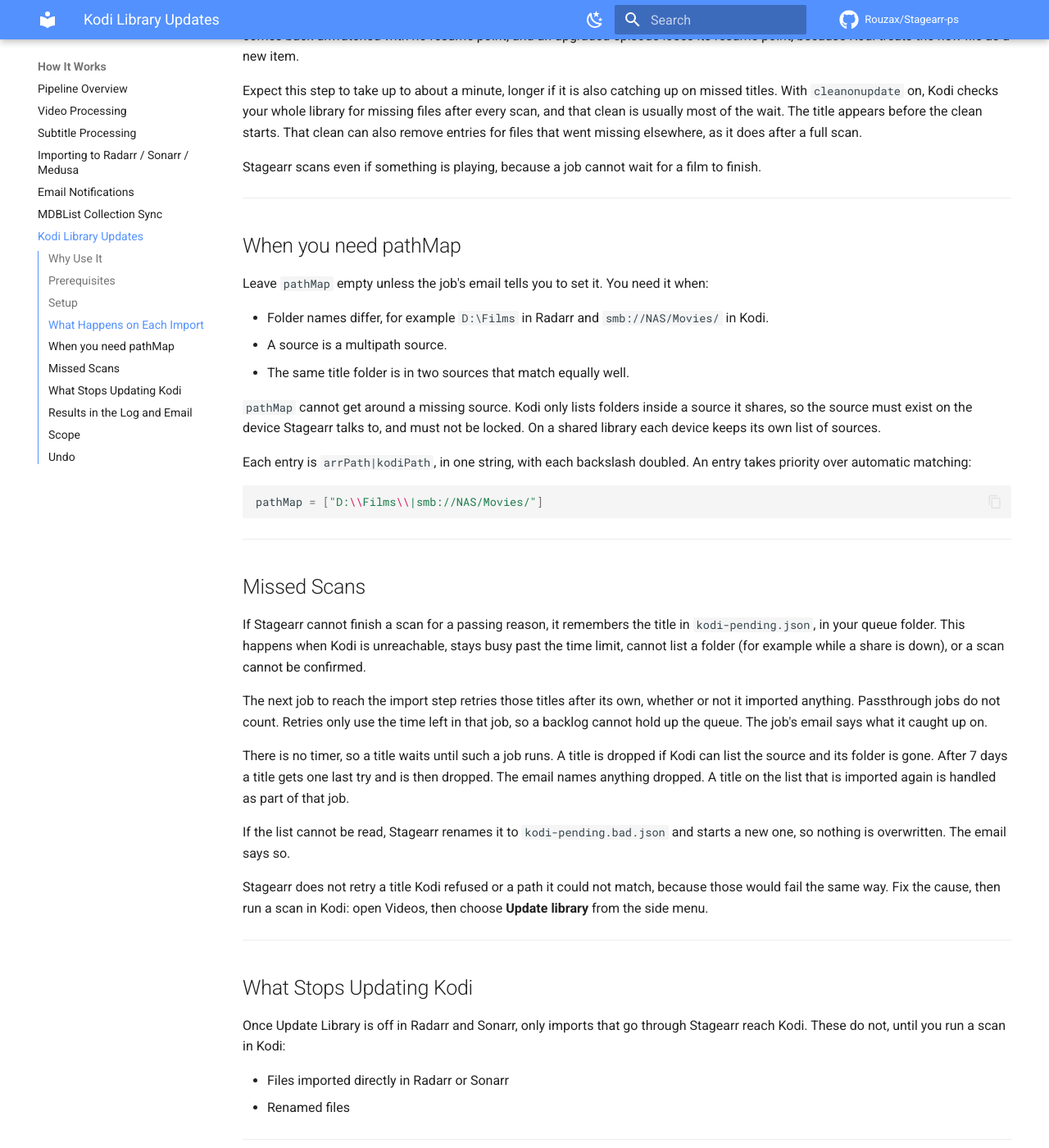
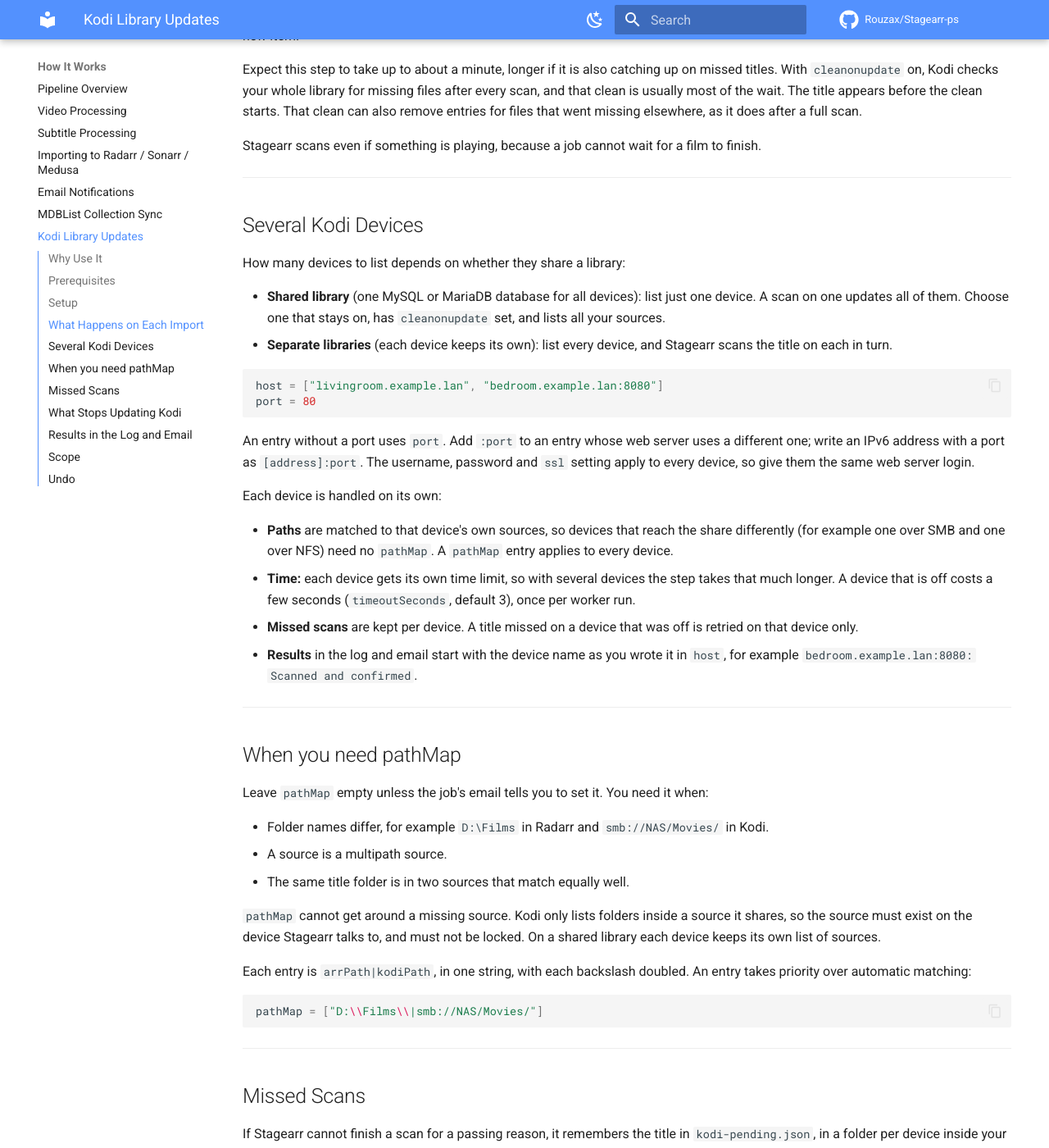
Before and after one commit to Rouzax/Stagearr-ps, an MkDocs documentation site: the page built from docs/kodi.md, in a window 1280 px wide and 1400 px high, scrolled down 2188 px. Shown: the whole window at 82% size. Built offline with MkDocs 1.6.1 and Material for MkDocs 9.7.7, drawn with Linux system fonts in a browser that asks for light colours; comment, search, counter and statistics services are not loaded; some of the changed text lies outside the part shown.

Commit message:
feat(kodi): update several Kodi devices and make the request timeout configurable
kodi.host now takes one device or a list, for devices that each keep
their own library. An entry may carry its own :port; IPv6 with a port
is written as [addr]:port. The login and ssl setting are shared.

Each device runs through the single-device update on its own: paths
are matched to its own sources, it has its own time limit, and an
unreachable device is skipped for the rest of the worker run without
affecting the others. Missed titles are kept per device, in
queueRoot/kodi/<host>_<port>/kodi-pending.json, and retried on that
device only. One host reports exactly as before; with several, each
line names its device and the worst outcome sets the level. An
unusable host entry is reported and no device is scanned.

Devices are updated one after another. Within a device this is
required, since a scan sent during another scan cancels both.

kodi.timeoutSeconds (default 3) sets how long to wait for Kodi to
answer, so a device that is off costs a few seconds instead of ten.
Folder listings always get 30 seconds, because they wait on the file
share rather than on Kodi.

````diff
--- a/docs/kodi.md
+++ b/docs/kodi.md
@@ -16,7 +16,7 @@
 
 - **Kodi's web server is on:** Settings > Services > Control > Allow remote control via HTTP. Note the port, and the username and password if you set them.
 - **Your library is in a source Kodi already knows.** Stagearr scans inside your existing Movies and TV sources. It does not add sources.
-- **The Kodi device you point at has all your sources.** It needs one for each Radarr and Sonarr root folder.
+- **Each Kodi device you point at has all your sources.** It needs one for each Radarr and Sonarr root folder.
 - **`cleanonupdate` is on,** in Kodi's `advancedsettings.xml`. Stagearr never removes library entries itself. Without this setting, an upgrade leaves the old entry next to the new one.
 
     ```xml
@@ -32,7 +32,7 @@
 
 **Not supported:** Kodi sources with a login inside the path, such as `smb://user:pass@SERVER/Media/`. Kodi hides the login when it lists folders, so the scan path would not match the library. Save the login in Kodi's password manager instead.
 
-If several Kodi devices share one MySQL or MariaDB library, point Stagearr at just one of them. Choose one that stays on, has `cleanonupdate` set, and lists all your sources.
+If you have more than one Kodi device, see [Several Kodi Devices](#several-kodi-devices).
 
 ---
 
@@ -76,6 +76,29 @@
 
 ---
 
+## Several Kodi Devices
+
+How many devices to list depends on whether they share a library:
+
+- **Shared library** (one MySQL or MariaDB database for all devices): list just one device. A scan on one updates all of them. Choose one that stays on, has `cleanonupdate` set, and lists all your sources.
+- **Separate libraries** (each device keeps its own): list every device, and Stagearr scans the title on each in turn.
+
+```toml
+host = ["livingroom.example.lan", "bedroom.example.lan:8080"]
+port = 80
+```
+
+An entry without a port uses `port`. Add `:port` to an entry whose web server uses a different one; write an IPv6 address with a port as `[address]:port`. The username, password and `ssl` setting apply to every device, so give them the same web server login.
+
+Each device is handled on its own:
+
+- **Paths** are matched to that device's own sources, so devices that reach the share differently (for example one over SMB and one over NFS) need no `pathMap`. A `pathMap` entry applies to every device.
+- **Time:** each device gets its own time limit, so with several devices the step takes that much longer. A device that is off costs a few seconds (`timeoutSeconds`, default 3), once per worker run.
+- **Missed scans** are kept per device. A title missed on a device that was off is retried on that device only.
+- **Results** in the log and email start with the device name as you wrote it in `host`, for example `bedroom.example.lan:8080: Scanned and confirmed`.
+
+---
+
 ## When you need pathMap
 
 Leave `pathMap` empty unless the job's email tells you to set it. You need it when:
@@ -96,13 +119,13 @@
 
 ## Missed Scans
 
-If Stagearr cannot finish a scan for a passing reason, it remembers the title in `kodi-pending.json`, in your queue folder. This happens when Kodi is unreachable, stays busy past the time limit, cannot list a folder (for example while a share is down), or a scan cannot be confirmed.
+If Stagearr cannot finish a scan for a passing reason, it remembers the title in `kodi-pending.json`, in a folder per device inside your queue folder: `kodi\<host>_<port>\`. This happens when Kodi is unreachable, stays busy past the time limit, cannot list a folder (for example while a share is down), or a scan cannot be confirmed.
 
 The next job to reach the import step retries those titles after its own, whether or not it imported anything. Passthrough jobs do not count. Retries only use the time left in that job, so a backlog cannot hold up the queue. The job's email says what it caught up on.
 
 There is no timer, so a title waits until such a job runs. A title is dropped if Kodi can list the source and its folder is gone. After 7 days a title gets one last try and is then dropped. The email names anything dropped. A title on the list that is imported again is handled as part of that job.
 
-If the list cannot be read, Stagearr renames it to `kodi-pending.bad.json` and starts a new one, so nothing is overwritten. The email says so.
+If the list cannot be read, Stagearr renames it to `kodi-pending.bad.json`, in the same folder, and starts a new one, so nothing is overwritten. The email says so.
 
 Stagearr does not retry a title Kodi refused or a path it could not match, because those would fail the same way. Fix the cause, then run a scan in Kodi: open Videos, then choose **Update library** from the side menu.
 
@@ -126,7 +149,9 @@
 | `Kodi: Not scanned` | The title did not reach Kodi. The email has a note with the reason, and says if Stagearr will retry. The email stays green. | If it will retry, nothing. Otherwise fix the cause, then run a scan in Kodi. |
 | `Kodi: Not everything reached Kodi` | The scan ran and Kodi did not add something. The email turns amber and the warning names it. | See [Troubleshooting](troubleshooting.md#kodi-not-everything-reached-kodi). |
 
-Kodi problems never fail a job. If Kodi is unreachable, Stagearr stops trying until the worker's next run, so a queue of jobs does not wait on each one. Those titles go on the retry list.
+Kodi problems never fail a job. If a Kodi device is unreachable, Stagearr stops trying that device until the worker's next run, so a queue of jobs does not wait on each one. Those titles go on that device's retry list. Other devices are still updated.
+
+With several devices, each line starts with the device name, and the result shows the worst of them: amber if any device did not add a title.
 
 ---
 
@@ -139,6 +164,6 @@
 
 ## Undo
 
-Set `enabled = false` under `[kodi]`, then tick Update Library again in Radarr and Sonarr. Any `kodi-pending.json` left in your queue folder is then ignored, and you can delete it.
+Set `enabled = false` under `[kodi]`, then tick Update Library again in Radarr and Sonarr. The `kodi` folder left in your queue folder is then ignored, and you can delete it.
 
 See the [`[kodi]` settings](settings-reference.md#kodi) for every key.
````
Also changed, not shown: CHANGELOG.md (+1 -1 lines), config-sample.toml (+8 -0 lines), developer/FUNCTION-REFERENCE.md (+3 -3 lines), docs/settings-reference.md (+4 -3 lines), docs/troubleshooting.md (+2 -1 lines), 5 other files.
